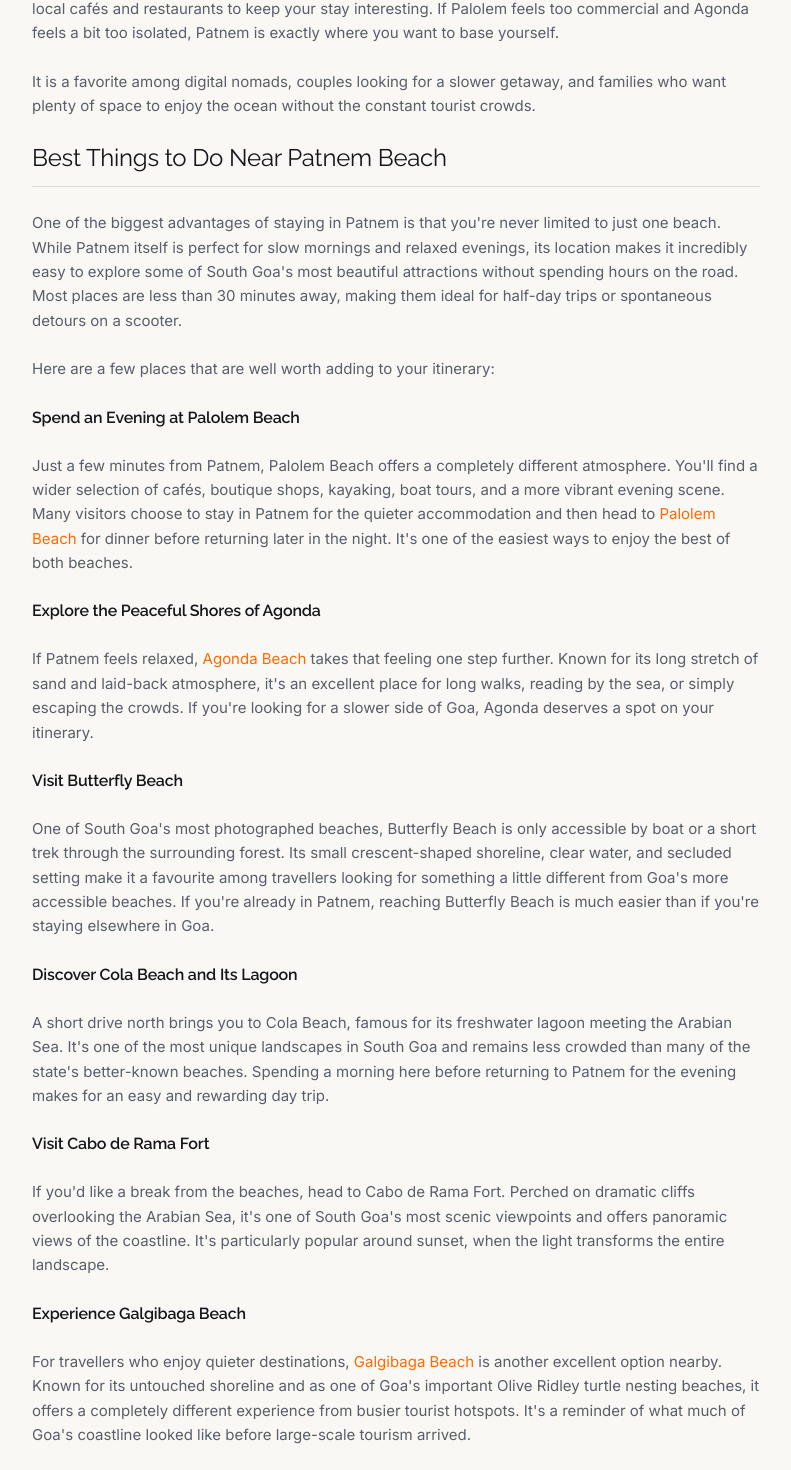
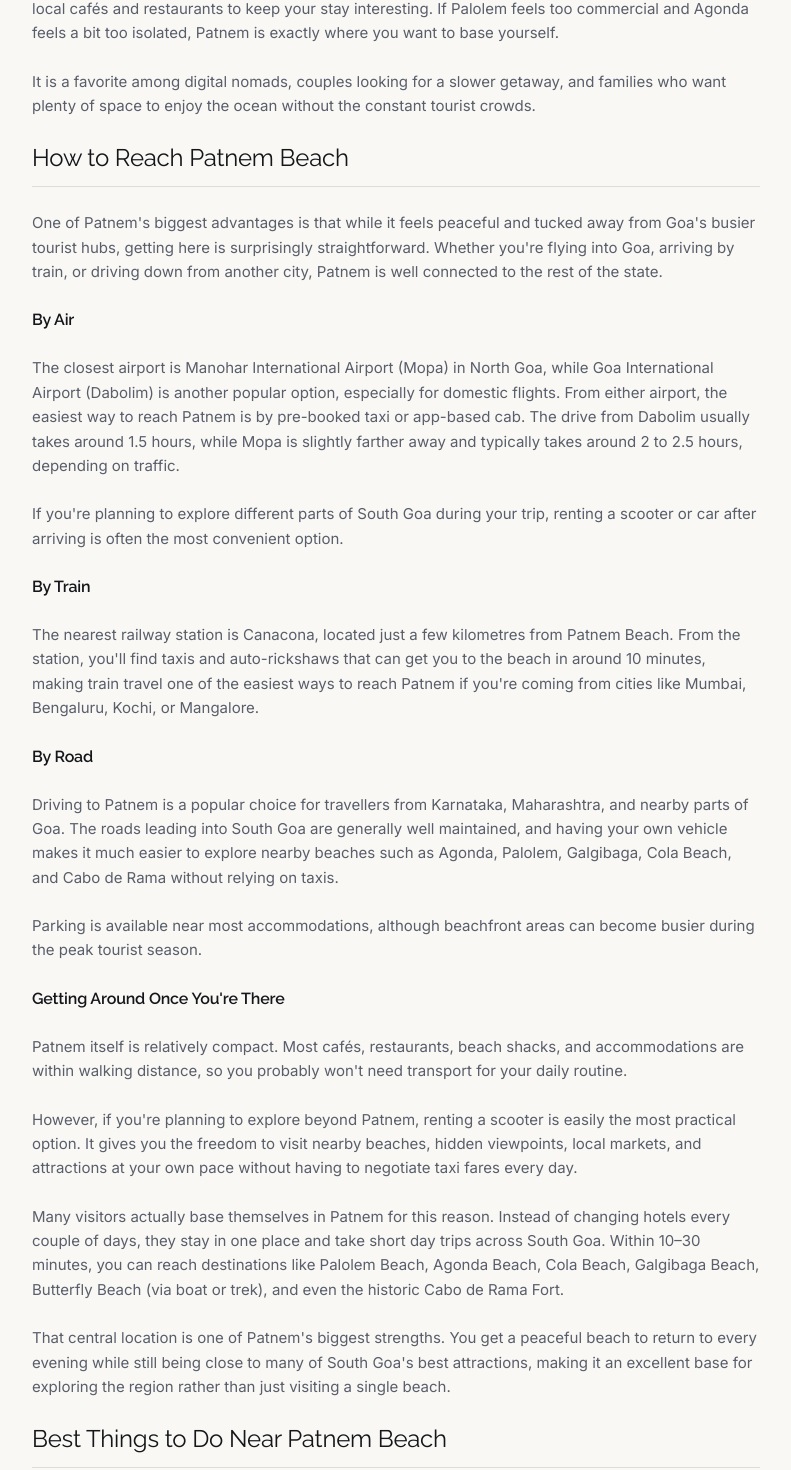
Before and after one commit to wayzyy-project/wayzyy-site, a React (Vite) app: page /blog/patnem-beach-south-goa-guide in a window 1280 px wide. Shown: the part 1094-2564 px from the top of the page, without its empty margins (244-1035 px from the left). Built offline with nearby package versions, Linux system fonts and the light colour scheme.

Commit message:
feat: add How to Reach Patnem Beach section to the guide

```diff
--- a/src/pages/blog/PatnemBeachGuide.tsx
+++ b/src/pages/blog/PatnemBeachGuide.tsx
@@ -134,6 +134,46 @@ export default function PatnemBeachGuide() {
         </p>
         <p>
           It is a favorite among digital nomads, couples looking for a slower getaway, and families who want plenty of space to enjoy the ocean without the constant tourist crowds.
+        </p>
+
+        <h2 className="font-display text-2xl text-foreground mt-8">How to Reach Patnem Beach</h2>
+        <p>
+          One of Patnem's biggest advantages is that while it feels peaceful and tucked away from Goa's busier tourist hubs, getting here is surprisingly straightforward. Whether you're flying into Goa, arriving by train, or driving down from another city, Patnem is well connected to the rest of the state.
+        </p>
+
+        <h3 className="font-display text-xl text-foreground mt-6">By Air</h3>
+        <p>
+          The closest airport is Manohar International Airport (Mopa) in North Goa, while Goa International Airport (Dabolim) is another popular option, especially for domestic flights. From either airport, the easiest way to reach Patnem is by pre-booked taxi or app-based cab. The drive from Dabolim usually takes around 1.5 hours, while Mopa is slightly farther away and typically takes around 2 to 2.5 hours, depending on traffic.
+        </p>
+        <p>
+          If you're planning to explore different parts of South Goa during your trip, renting a scooter or car after arriving is often the most convenient option.
+        </p>
+
+        <h3 className="font-display text-xl text-foreground mt-6">By Train</h3>
+        <p>
+          The nearest railway station is Canacona, located just a few kilometres from Patnem Beach. From the station, you'll find taxis and auto-rickshaws that can get you to the beach in around 10 minutes, making train travel one of the easiest ways to reach Patnem if you're coming from cities like Mumbai, Bengaluru, Kochi, or Mangalore.
+        </p>
+
+        <h3 className="font-display text-xl text-foreground mt-6">By Road</h3>
+        <p>
+          Driving to Patnem is a popular choice for travellers from Karnataka, Maharashtra, and nearby parts of Goa. The roads leading into South Goa are generally well maintained, and having your own vehicle makes it much easier to explore nearby beaches such as Agonda, Palolem, Galgibaga, Cola Beach, and Cabo de Rama without relying on taxis.
+        </p>
+        <p>
+          Parking is available near most accommodations, although beachfront areas can become busier during the peak tourist season.
+        </p>
+
+        <h3 className="font-display text-xl text-foreground mt-6">Getting Around Once You're There</h3>
+        <p>
+          Patnem itself is relatively compact. Most cafés, restaurants, beach shacks, and accommodations are within walking distance, so you probably won't need transport for your daily routine.
+        </p>
+        <p>
+          However, if you're planning to explore beyond Patnem, renting a scooter is easily the most practical option. It gives you the freedom to visit nearby beaches, hidden viewpoints, local markets, and attractions at your own pace without having to negotiate taxi fares every day.
+        </p>
+        <p>
+          Many visitors actually base themselves in Patnem for this reason. Instead of changing hotels every couple of days, they stay in one place and take short day trips across South Goa. Within 10–30 minutes, you can reach destinations like Palolem Beach, Agonda Beach, Cola Beach, Galgibaga Beach, Butterfly Beach (via boat or trek), and even the historic Cabo de Rama Fort.
+        </p>
+        <p>
+          That central location is one of Patnem's biggest strengths. You get a peaceful beach to return to every evening while still being close to many of South Goa's best attractions, making it an excellent base for exploring the region rather than just visiting a single beach.
         </p>
 
         <h2 className="font-display text-2xl text-foreground mt-8">Best Things to Do Near Patnem Beach</h2>
```
